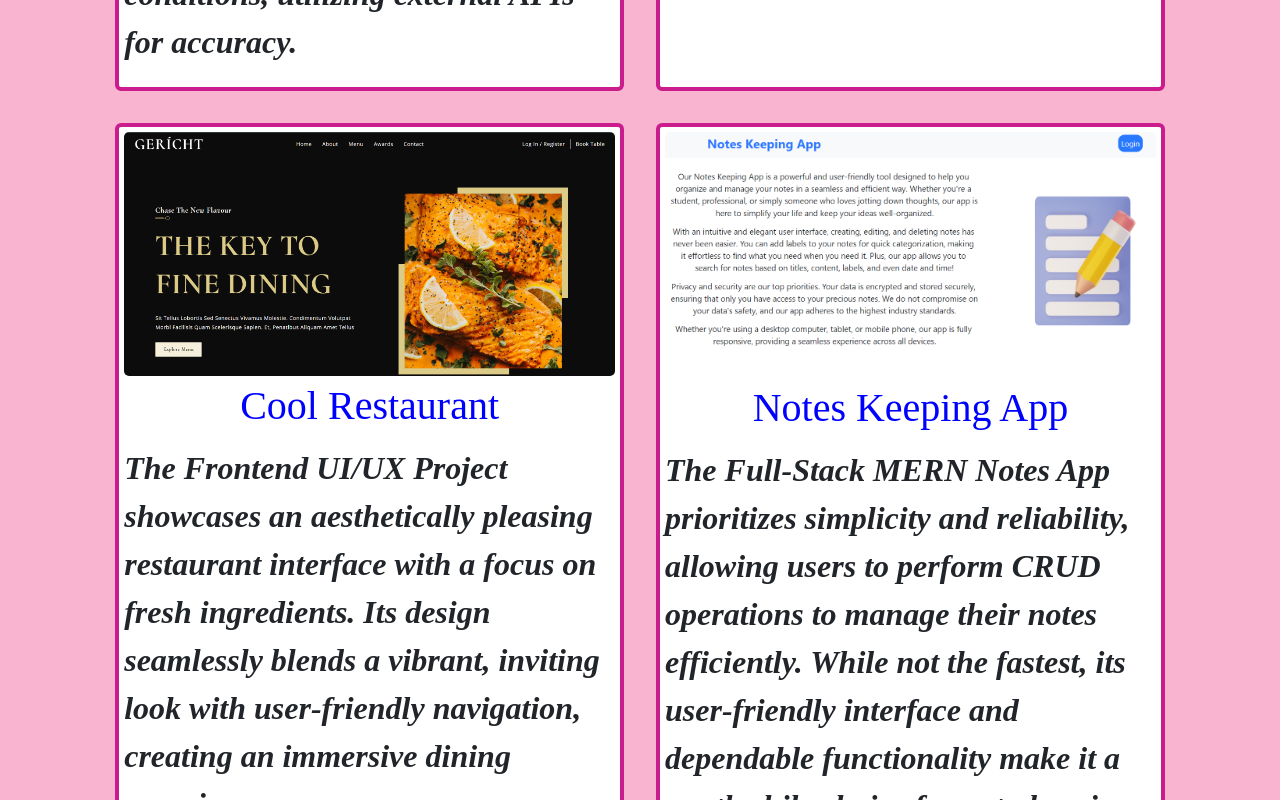
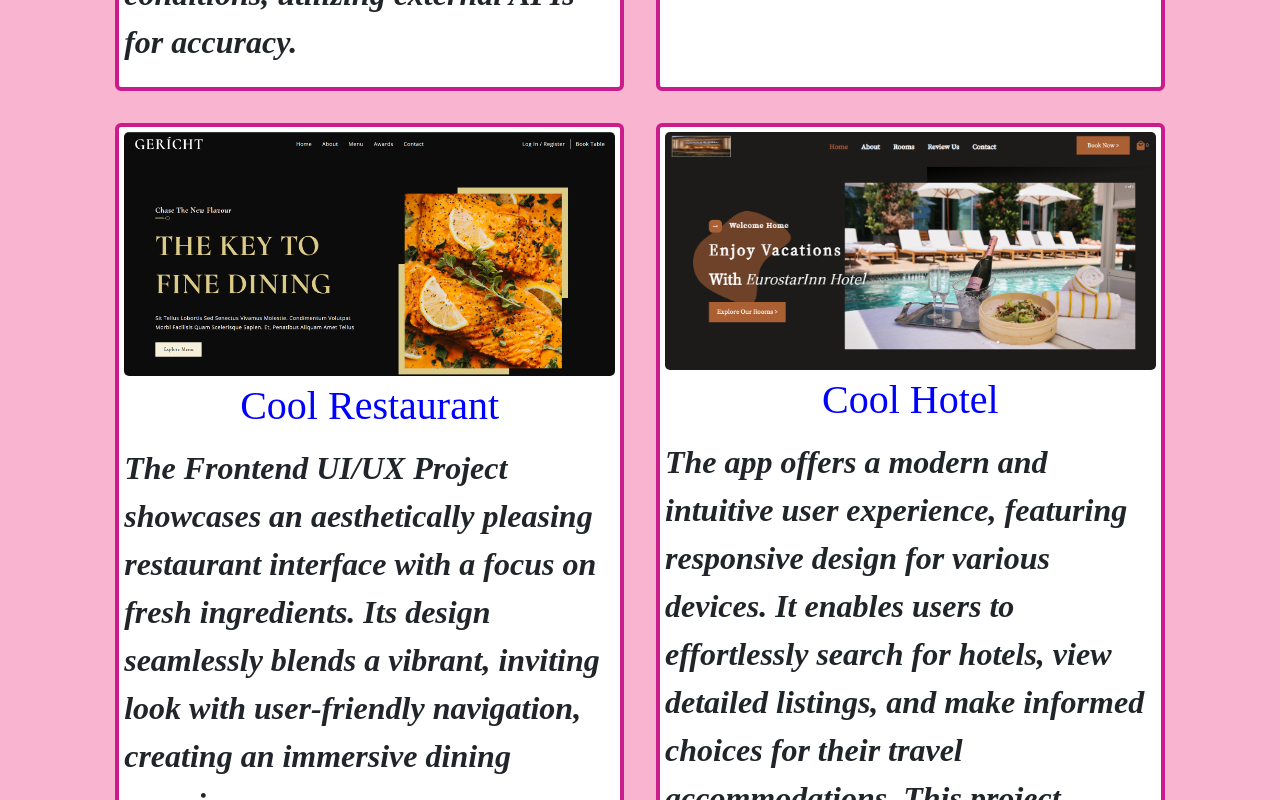
Before and after one commit to bajpaisushil/Portfolio, a React (Create React App) app: page / in a window 1280 px wide. Shown: the part 8440-9240 px from the top of the page. Built offline with nearby package versions, Linux system fonts and the light colour scheme; a web font is replaced by a local one.

Commit message:
added hotel removed notes

```diff
--- a/src/components/project/data.js
+++ b/src/components/project/data.js
@@ -22,10 +22,10 @@ export const projects=[
     },
     {
         id: 4,
-        photo: 'notes-keeping-app.png',
-        url: 'https://notes-keep-frontend.vercel.app/',
-        title: 'Notes Keeping App',
-        desc: 'The Full-Stack MERN Notes App prioritizes simplicity and reliability, allowing users to perform CRUD operations to manage their notes efficiently. While not the fastest, its user-friendly interface and dependable functionality make it a worthwhile choice for note-keeping needs.',
+        photo: 'coolhotel.png',
+        url: 'https://cool-hotel.netlify.app/',
+        title: 'Cool Hotel',
+        desc: 'The app offers a modern and intuitive user experience, featuring responsive design for various devices. It enables users to effortlessly search for hotels, view detailed listings, and make informed choices for their travel accommodations. This project highlights my skills in web development and UI/UX design.',
     },
     {
         id: 5,
```
Also changed, not shown: public/images/coolhotel.png (added).
